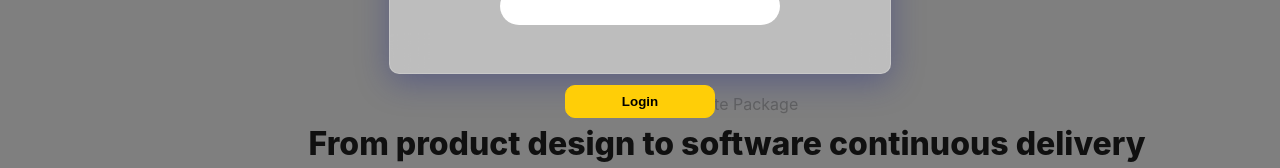
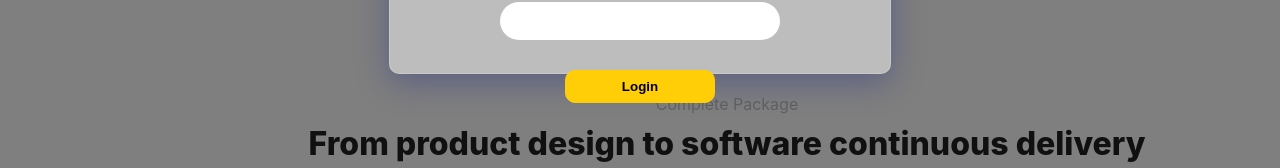
Before and after one commit to darrel26/alba-website, a React (Vite) app: page / in a window 1280 px wide. Shown: the part 577-745 px from the top of the page. Built offline with nearby package versions, Linux system fonts and the light colour scheme.

Commit message:
add: error message if login failed

```diff
--- a/src/App.jsx
+++ b/src/App.jsx
@@ -4,9 +4,10 @@ import HomePage from "./pages/HomePage/HomePage";
 import { LoginStatusContext } from "./pages/Login/LoginContext";
 
 function App() {
-  const [loginStatus, setLoginStatus] = useState(
-    sessionStorage.getItem("loginstatus")
-  );
+  const [loginStatus, setLoginStatus] = useState({
+    status: false,
+    message: "",
+  });
 
   return (
     <LoginStatusContext.Provider value={{ loginStatus, setLoginStatus }}>
--- a/src/pages/HomePage/HomePage.jsx
+++ b/src/pages/HomePage/HomePage.jsx
@@ -26,7 +26,7 @@ export default function HomePage() {
       <ProductCarousel />
       <CTASection />
       <FooterSection />
-      {loginStatus ? "" : <LoginModal />}
+      {loginStatus.status ? "" : <LoginModal />}
     </>
   );
 }
--- a/src/pages/Login/LoginModal/LoginModal.css
+++ b/src/pages/Login/LoginModal/LoginModal.css
@@ -32,7 +32,7 @@
 }
 
 .btn-login {
-  margin-top: 50px;
+  margin-top: 20px;
   cursor: pointer;
   background-color: rgb(255, 206, 7);
   width: 150px;
@@ -44,3 +44,8 @@
   outline: none;
   transition: all 100ms ease-in-out;
 }
+
+.error-message {
+  display: none;
+  color: rgb(230, 49, 25);
+}
--- a/src/pages/Login/LoginModal/LoginModal.jsx
+++ b/src/pages/Login/LoginModal/LoginModal.jsx
@@ -5,7 +5,7 @@ import "./LoginModal.css";
 import { LoginStatusContext } from "../LoginContext";
 
 export default function LoginModal() {
-  const { setLoginStatus } = useContext(LoginStatusContext);
+  const { loginStatus, setLoginStatus } = useContext(LoginStatusContext);
   const [loginData, setLoginData] = useState({
     email: "",
     password: "",
@@ -27,6 +27,7 @@ export default function LoginModal() {
 
   const handleLogin = async (e) => {
     e.preventDefault();
+
     const response = await fetch("https://reqres.in/api/login", {
       method: "POST",
       headers: {
@@ -35,16 +36,21 @@ export default function LoginModal() {
       },
       body: JSON.stringify(loginData),
     });
-    const { status, ok } = response;
 
-    if (status === 200 && ok) {
+    if (response.status === 200) {
       sessionStorage.setItem("loginstatus", "true");
-      setLoginStatus(true);
+      setLoginStatus({
+        ...loginStatus,
+        status: true,
+      });
     } else {
       sessionStorage.setItem("loginstatus", "false");
+      setLoginStatus({
+        status: false,
+        message:
+          response.status === 400 ? "user not found!" : "API Endpoint error!",
+      });
     }
-
-    return response;
   };
 
   return (
@@ -71,6 +77,12 @@ export default function LoginModal() {
             onChange={handlePasswordChange}
           />
         </div>
+        <div
+          className="error-message"
+          style={{ display: loginStatus.status ? "none" : "block" }}
+        >
+          {loginStatus.message}
+        </div>
         <button className="btn-login" type="submit">
           Login
         </button>
```
